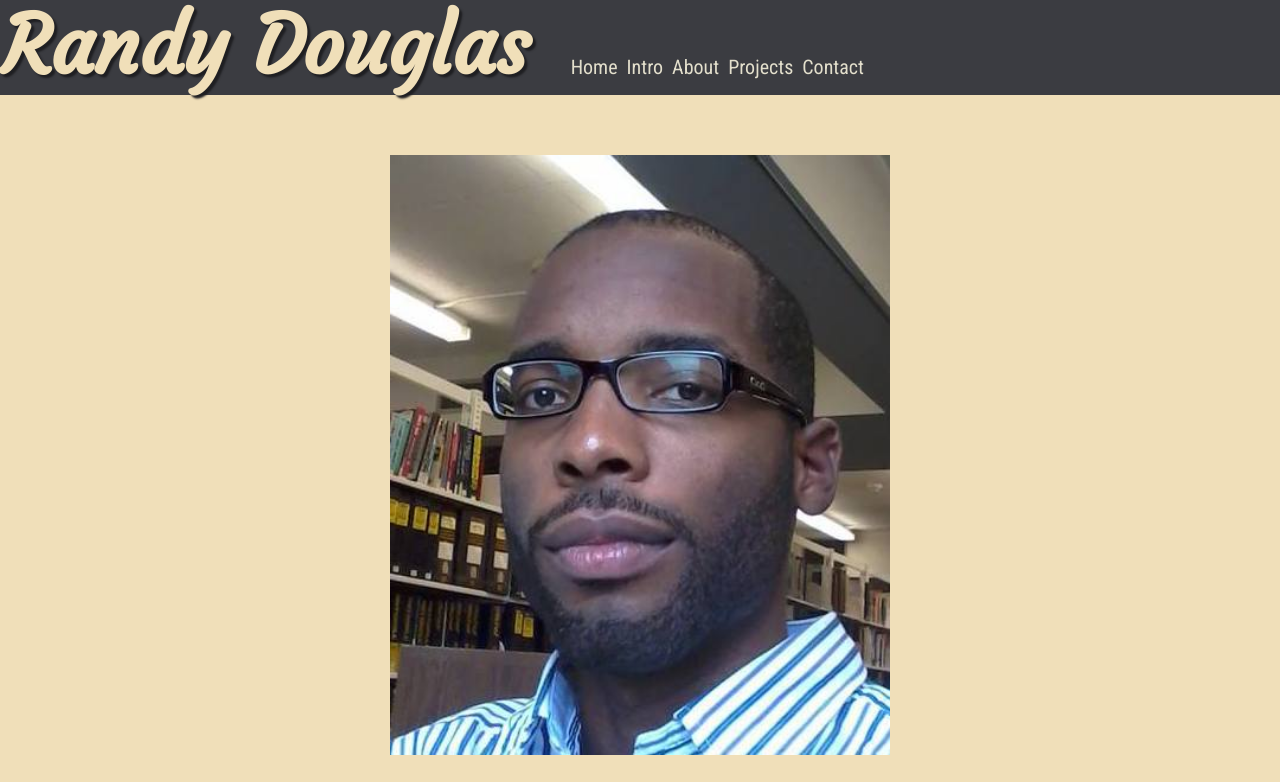
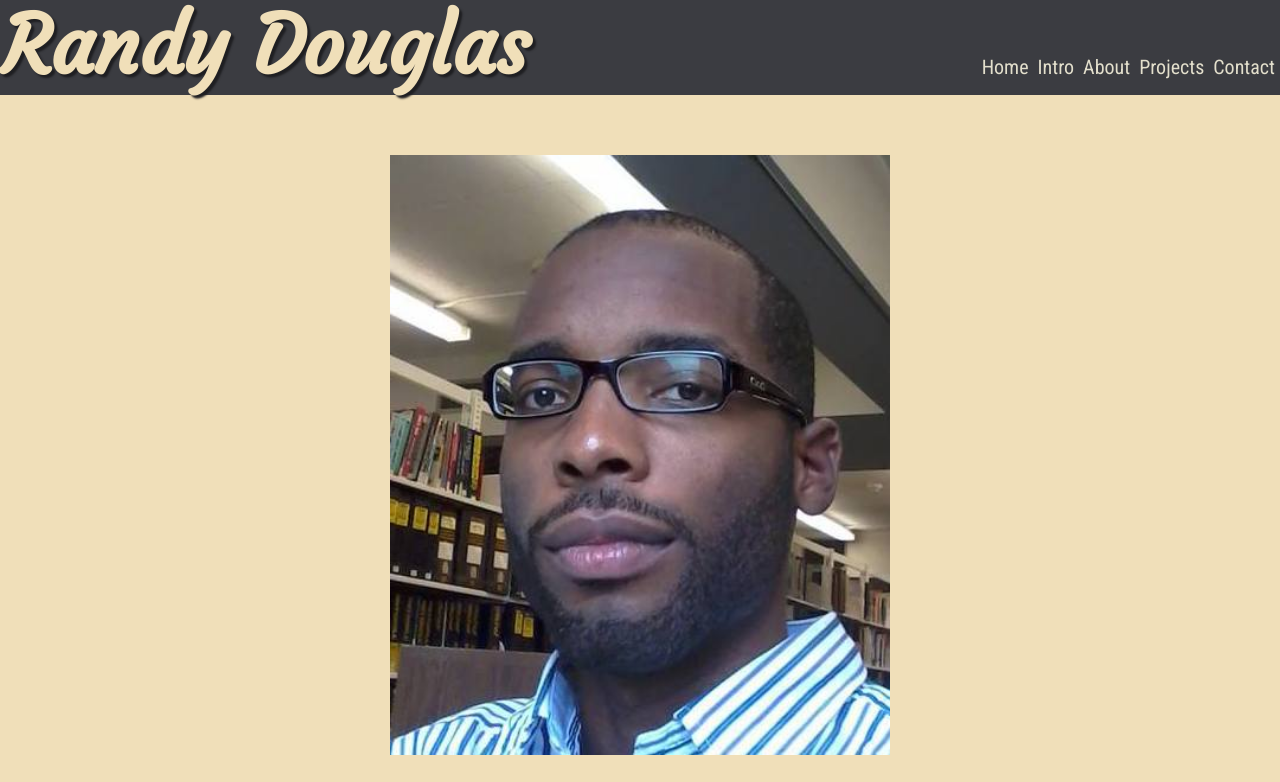
Before and after one commit to RandyWritesCode/Portfolio-Webpage, a plain HTML site: page index.html in a window 1280 px wide. Shown: the top 782 px of the page. Drawn offline with nearby package versions, Linux system fonts and the light colour scheme.

Commit message:
Update style.css

```diff
--- a/style.css
+++ b/style.css
@@ -188,7 +188,7 @@ header div {
   }
 
 .right {
-  left-margin: auto;
+  margin-left: auto;
 }
 
 }
```
